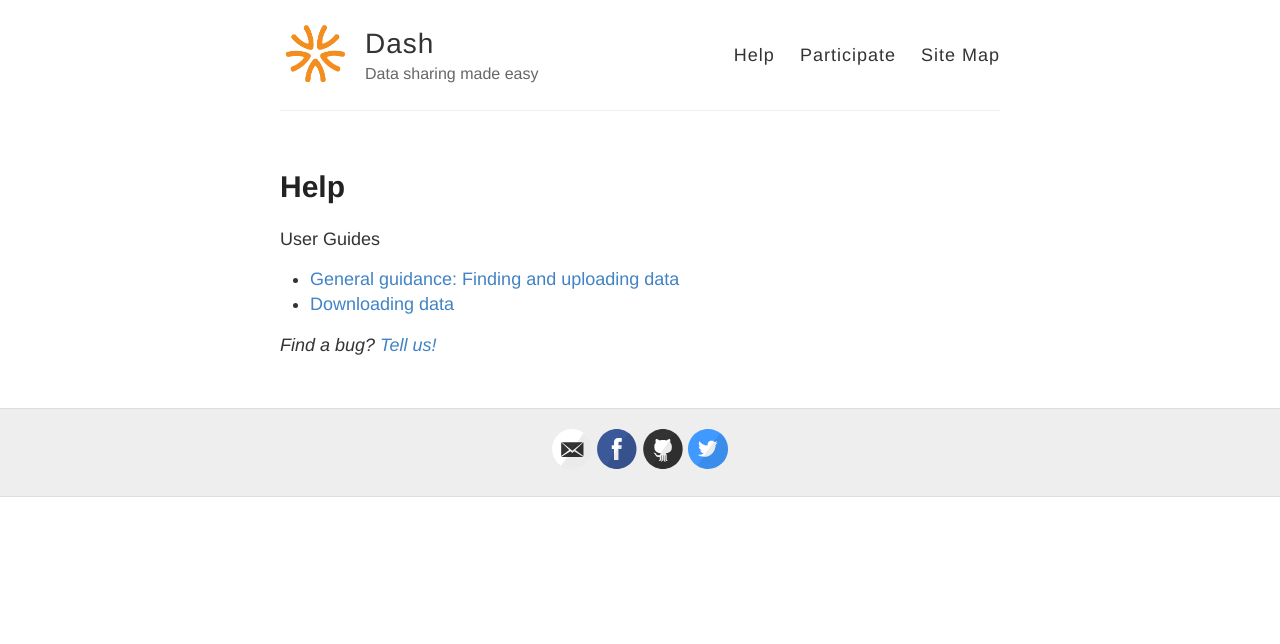
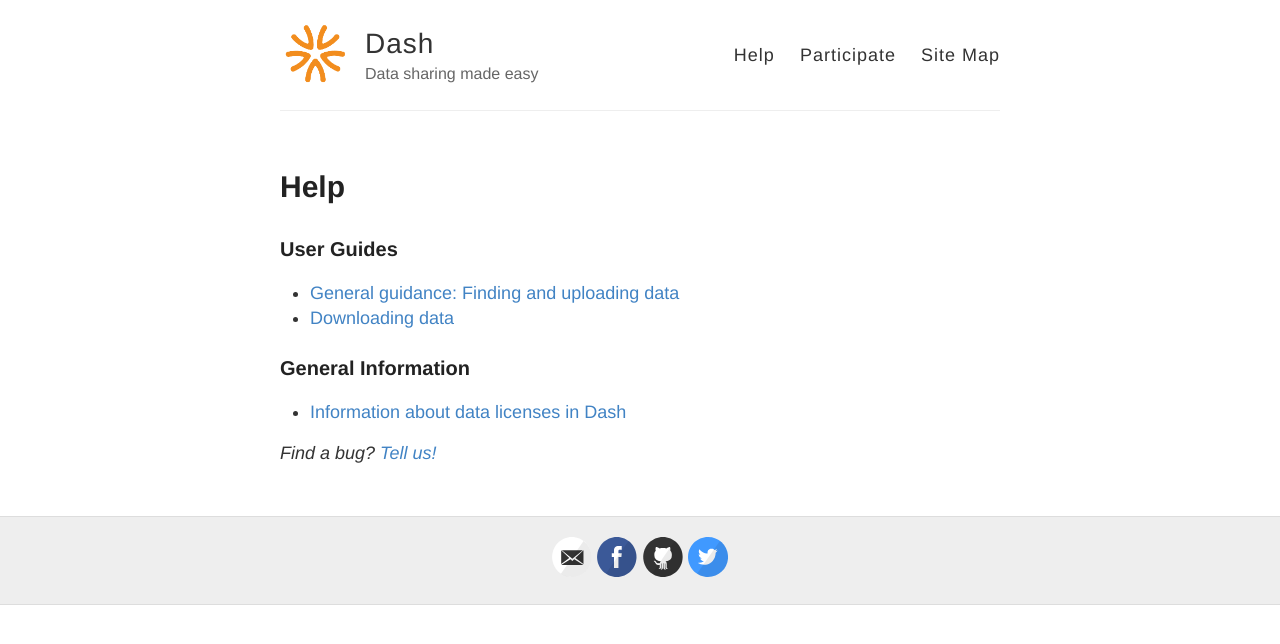
Before and after one commit to CDLUC3/dash, a Jekyll site: the page built from help.md, in a window 1280 px wide. Shown: the top 644 px of the page. Built offline with Jekyll 4.4.1, drawn with Linux system fonts in a browser that asks for light colours.

Commit message:
update help

```diff
--- a/help.md
+++ b/help.md
@@ -4,9 +4,13 @@ title: Help
 permalink: /help/
 ---
 
-User Guides
+### User Guides
 
 * [General guidance: Finding and uploading data](http://cdluc3.github.io/dash/user-guide)
 * [Downloading data](http://cdluc3.github.io/dash/download-guide)
 
+### General Information
+
+* [Information about data licenses in Dash](http://cdluc3.github.io/dash/licensing)
+
 _Find a bug? [Tell us!](http://github.com/cdluc3/dash/issues)_
```
